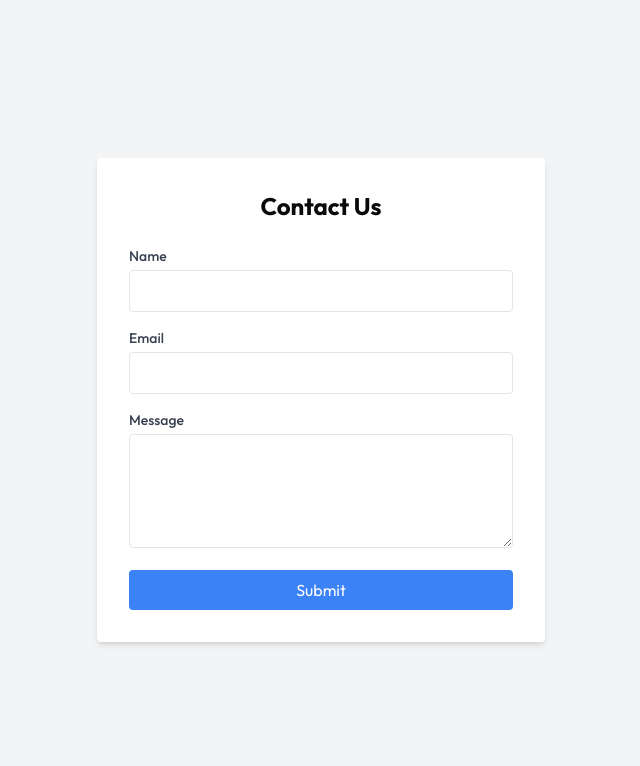
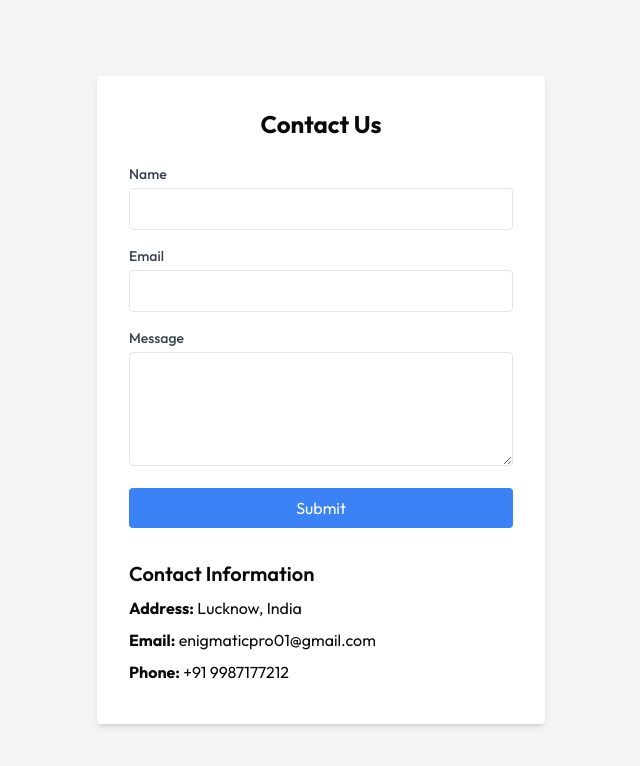
Before and after one commit to chiranjeevsehgal/Kreato-AI, a Next.js app: page /policy/contact in a window 1280 px wide. Shown: the top 766 px of the page, without its empty margins (319-959 px from the left). Built offline with nearby package versions, Linux system fonts and the light colour scheme.

Commit message:
Minor Change

```diff
--- a/app/policy/contact/page.tsx
+++ b/app/policy/contact/page.tsx
@@ -1,4 +1,5 @@
-"use client"
+"use client";
+
 import React, { useState, ChangeEvent, FormEvent } from 'react';
 
 interface FormData {
@@ -82,6 +83,12 @@ const Contact: React.FC = () => {
             Submit
           </button>
         </form>
+        <div className="mt-8">
+          <h3 className="text-xl font-semibold mb-2">Contact Information</h3>
+          <p className="mb-2"><strong>Address:</strong> Lucknow, India</p>
+          <p className="mb-2"><strong>Email:</strong> enigmaticpro01@gmail.com</p>
+          <p className="mb-2"><strong>Phone:</strong> +91 9987177212</p>
+        </div>
       </div>
     </div>
   );
```
